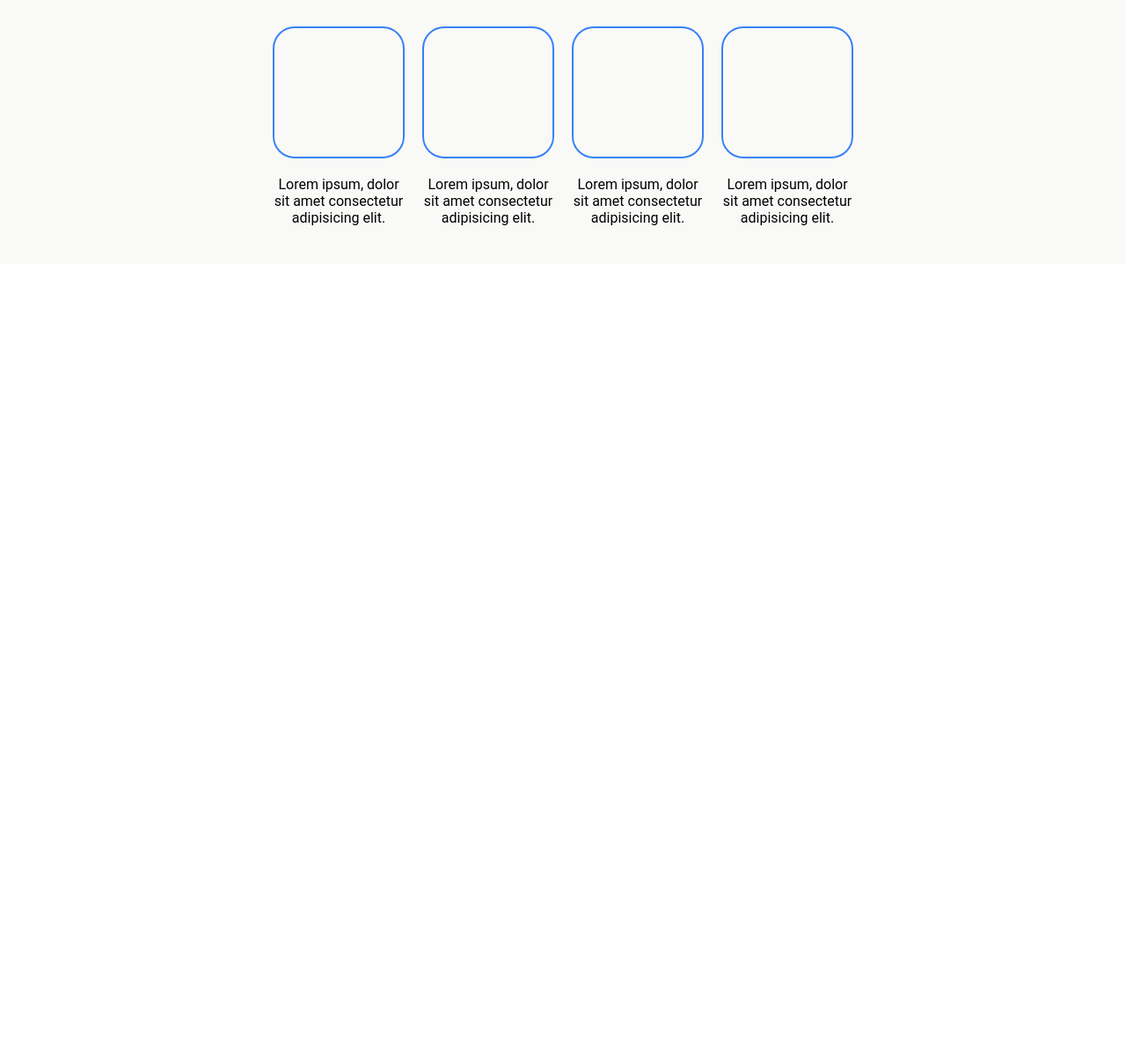
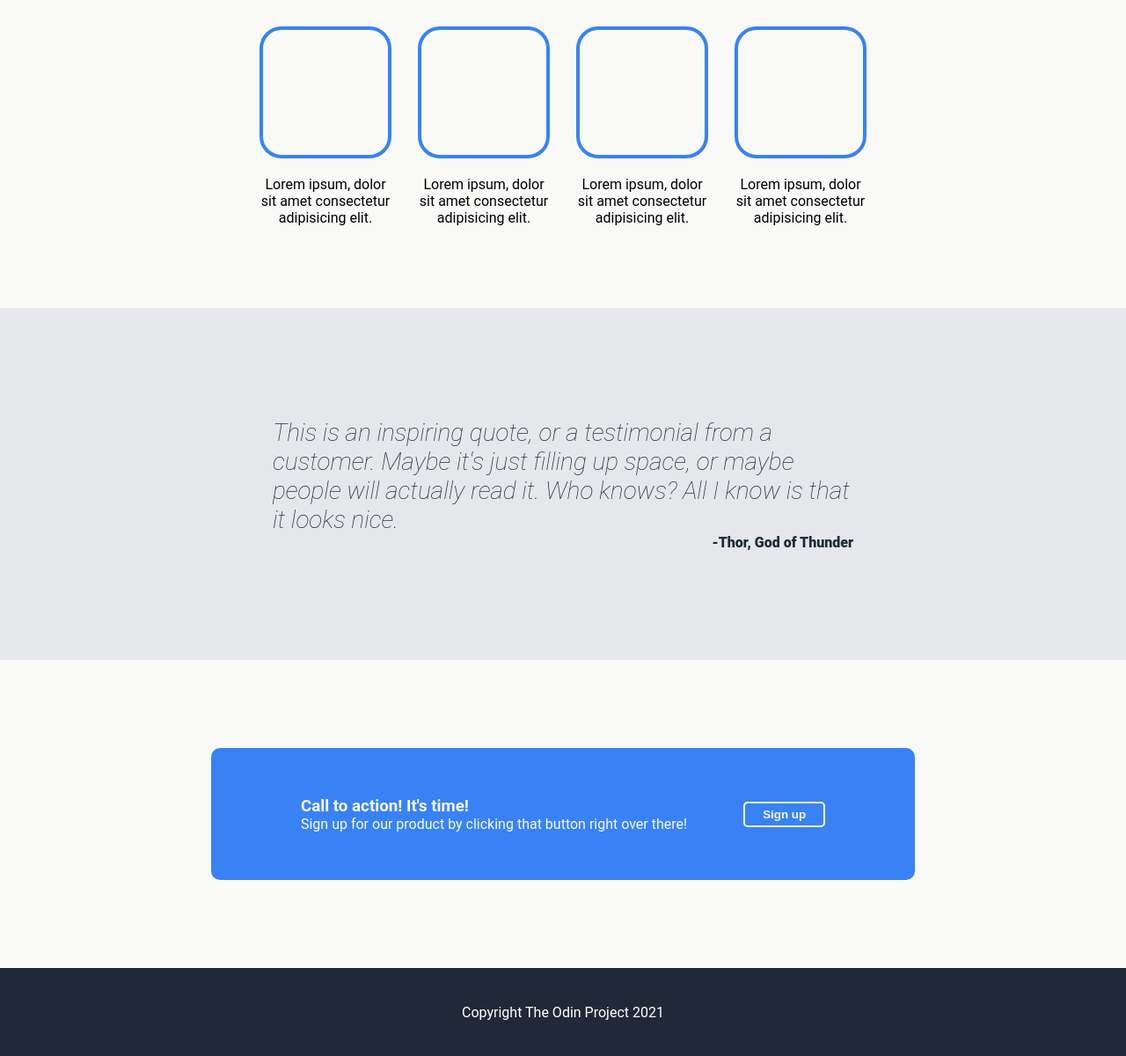
Before and after one commit to husseinaltahhan/Odin-Projects, a plain HTML site: page landing-page/index.html in a window 1280 px wide. Shown: the part 580-1780 px from the top of the page at 88% size. Before the commit the page ends 880 px from the top, so only its background shows below. Drawn offline with Linux system fonts and the light colour scheme.

Commit message:
Added Quote and CTA sheets and a footer

```diff
--- a/landing-page/index.html
+++ b/landing-page/index.html
@@ -28,6 +28,7 @@
             </div>
         </div>
     </div>
+
     <div class = "sheet2">
         <div class = 'title'>
             <h1> Some Random Information</h1>
@@ -51,6 +52,30 @@
             </div>
         </div>
     </div>
+
+    <div class = "sheet3">
+        <div class = "quote-box">
+            <p class = "quote"> This is an inspiring quote, or a testimonial from a customer. Maybe it's just filling up space, or maybe people will actually read it. Who knows? All I know is that it looks nice.</p>
+            <p class = "author">-Thor, God of Thunder</p>
+        </div>
+    </div>
+
+    <div class = "sheet4">
+        <div class = "CTA">
+            <div class = "text">
+                <h3>Call to action! It's time!</h3>
+                <p>Sign up for our product by clicking that button right over there!</p>
+            </div>
+            <div class = "signup">
+                <button>Sign up</button>
+            </div>
+        </div>
+    </div>
+
+    <div class = "footer">
+        <p class = "copyright">Copyright The Odin Project 2021</p>
+    </div>
+
 </body>
 
 </html>
--- a/landing-page/styles.css
+++ b/landing-page/styles.css
@@ -85,7 +85,7 @@
     display : flex;
     flex-direction: column;
     width : 100%;
-    height : 400px;
+    height : 450px;
     background-color: #F9FAF8;
 }
 
@@ -103,7 +103,7 @@
     margin : 0 auto;
     flex : 2;
     justify-content: center;
-    gap : 20px;
+    gap : 30px;
 }
 
 .elements{
@@ -117,13 +117,90 @@
 
 .box{
     border-radius : 25px;
-    border : 2px solid #3882f6;
+    border : 4px solid #3882f6;
     width : 150px;
     height : 150px;
     margin : 20px 0;
 }
 
+/* Quote Sheet */
 
+.sheet3{
+    display : flex;
+    justify-content: center;
+    align-items: center;
+    height : 400px;
+    background-color: #E5E7EB;
+}
+
+.quote-box{
+    display : flex;
+    flex-direction: column;
+    width : 660px;
+    margin : auto;
+}
+
+.quote{
+    font-size : 28px;
+    font-weight : 100;
+    font-style: italic;
+    color : #1F2937;
+    align-self: flex-start;
+}
+
+.author{
+    font-size : 16px;
+    font-weight : 900;
+    color : #1F2937;
+    align-self: flex-end;
+}
+
+/* CTA */
+
+.sheet4{
+    display : flex;
+    height : 350px;
+    background-color : #F9FAF8;
+    justify-content: center;
+    align-items: center;
+}
+
+.CTA{
+    display : flex;
+    border-radius : 10px;
+    background : #3882f6;
+    width : 800px;
+    height : 150px;
+    justify-content: center;
+    align-items: center;
+    gap : 4rem;
+}
+
+.text{
+    color :#F9FAF8;
+}
+
+
+.CTA > .signup > button{
+    padding : 5px 20px;
+    background-color: #3882f6;
+    color : #F9FAF8;
+    border : 2px solid #F9FAF8;
+    border-radius: 5px;
+    font-weight: bold;
+}
+
+/* Footer */
+
+.footer{
+    width : 100%;
+    height : 100px;
+    background-color: #1F2937;
+    color : white;
+    display : flex;
+    justify-content: center;
+    align-items: center;
+}
 
 body{
     font-family : Roboto, sans-serif;
```
